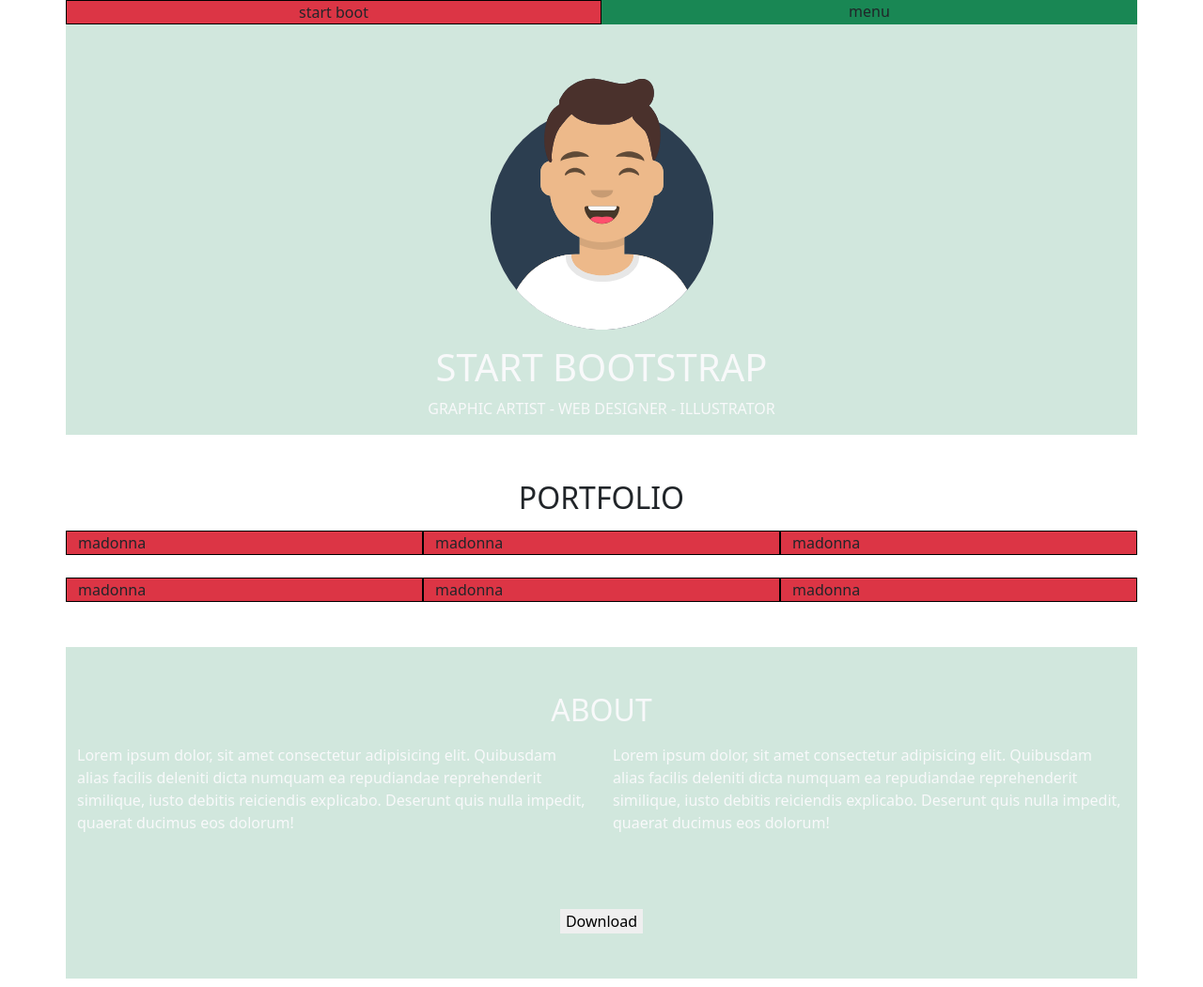
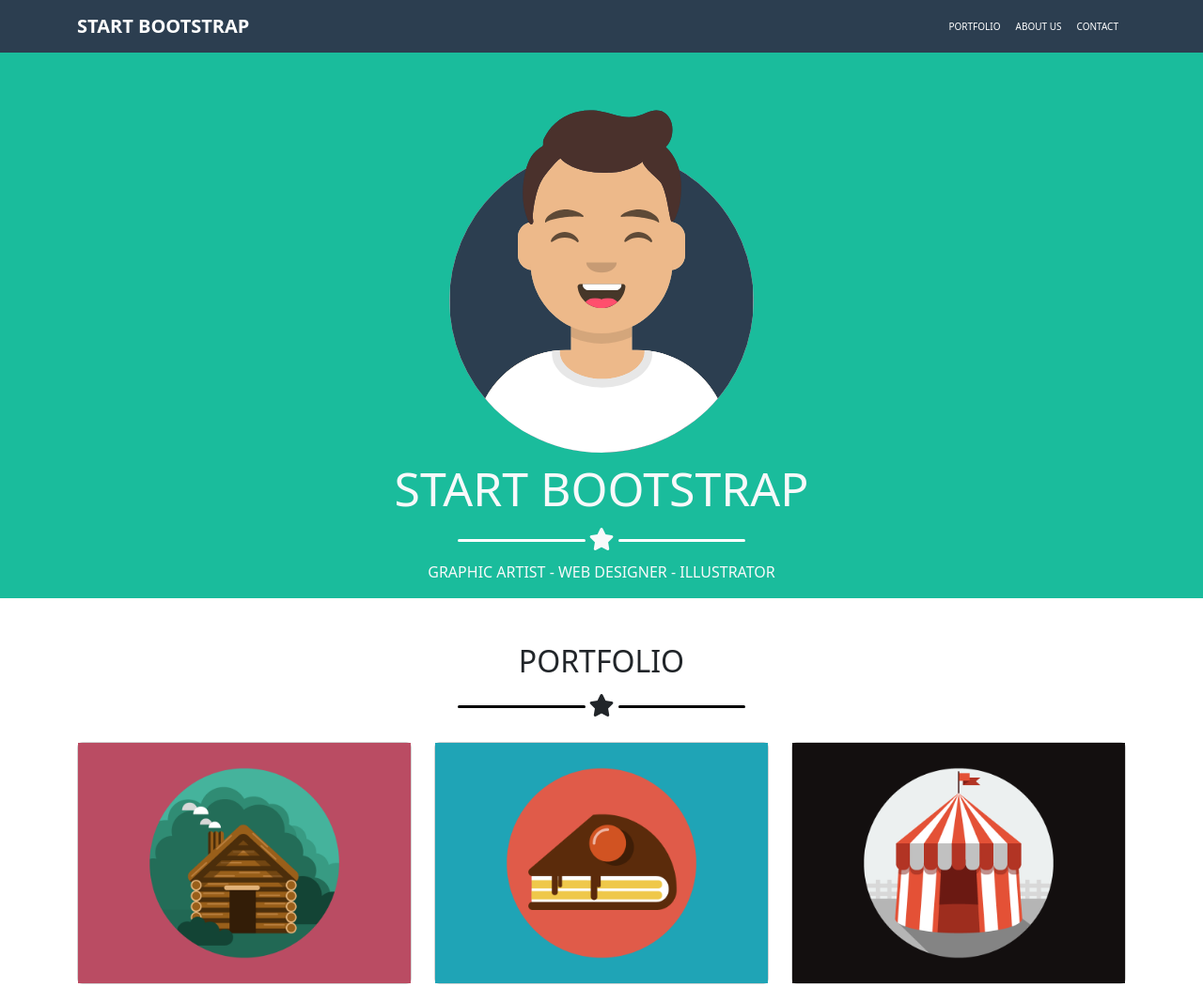
Before and after one commit to AlanDAmario/html-css-bootstrap-freelancer, a plain HTML site: page index.html in a window 1280 px wide. Shown: the top 1051 px of the page at 94% size. Drawn offline with nearby package versions, Linux system fonts and the light colour scheme.

Commit message:
[UPD] add jumbotron

```diff
--- /dev/null
+++ b/css/_partials/commons.css
@@ -0,0 +1,22 @@
+#header{
+    background-color: #2C3E50;
+}
+
+h1{
+    font-size: 50px;
+}
+#jumbotron, #about{
+    background-color: #1ABC9C;
+}
+
+#header li{
+    font-size: .625rem;
+}
+
+
+.line_stars{
+    border-width: 3px;
+    border-color:var(--star-color);
+    opacity: 1;
+    border-radius: 3px;
+}
--- /dev/null
+++ b/css/_partials/variables.css
@@ -0,0 +1,4 @@
+:root{
+    --star-color: white;
+    --bg-button:  #1ABC9C;
+}
--- a/css/style.css
+++ b/css/style.css
@@ -1,3 +1,6 @@
-ul li{
-    list-style-type: none;
-}
+/* ***PARTIALS*** */
+@import url('./_partials/commons.css');
+@import url('./_partials/variables.css');
+
+/* ****COMPONENT***** */
+@import url('./_partials/_partials_component/components.css');
--- a/index.html
+++ b/index.html
@@ -7,40 +7,105 @@
     <link href="https://cdn.jsdelivr.net/npm/bootstrap@5.3.3/dist/css/bootstrap.min.css" rel="stylesheet"
     integrity="sha384-QWTKZyjpPEjISv5WaRU9OFeRpok6YctnYmDr5pNlyT2bRjXh0JMhjY6hW+ALEwIH" crossorigin="anonymous">
     <link rel="stylesheet" href="./css/style.css">
+    <link rel="stylesheet" href="https://cdnjs.cloudflare.com/ajax/libs/font-awesome/6.5.2/css/all.min.css" integrity="sha512-SnH5WK+bZxgPHs44uWIX+LLJAJ9/2PkPKZ5QiAj6Ta86w+fsb2TkcmfRyVX3pBnMFcV7oQPJkl9QevSCWr3W6A==" crossorigin="anonymous" referrerpolicy="no-referrer" />
 </head>
 <body>
     <header>
+        <section id="header">
+            <nav class="navbar navbar-expand-lg text-uppercase ms-auto" data-bs-theme="dark">
                 <div class="container">
-            <div class="row ">
-                <div class="col-6 text-md-center bg-danger border border-black">start boot</div>
-                <div class="col-6 text-md-center text-sm-end bg-success border-black">menu</div>
+                    <a class="navbar-brand fw-bold" href="#">start bootstrap</a>
+                    <button class="navbar-toggler" type="button" data-bs-toggle="collapse" data-bs-target="#navbarNav" aria-controls="navbarNav" aria-expanded="false" aria-label="Toggle navigation">
+                        <span class="navbar-toggler-icon"></span>
+                    </button>
+                    <div class="collapse navbar-collapse" id="navbarNav">
+                        <ul class="navbar-nav ms-auto">
+                        <li class="nav-item">
+                            <a class="nav-link active" aria-current="page" href="#">portfolio</a>
+                        </li>
+                        <li class="nav-item">
+                            <a class="nav-link active" href="#">about us</a>
+                        </li>
+                        <li class="nav-item">
+                            <a class="nav-link active" href="#">contact</a>
+                        </li>
+                        </ul>
                     </div>
                 </div>
+            </nav>
+        </section>
     </header>
     <main>
-        <div class="container bg-success-subtle">
+        <section id="jumbotron">
+            <div class="container">
                 <div class="row justify-content-center">
-                <div class="col-3 mt-5">
+                    <div class="col-lg-4 col-sm-10 mt-5">
                         <img src="/img/avatar.svg" class="" alt="">
                     </div>
-                <div class="col-12 text-center text-light mt-3">
-                    <h1 class="h1 text-uppercase">start bootstrap</h1>
-                    <p class="text-uppercase">graphic artist - web designer - illustrator</p>
+                    <div class="col-12 text-center text-light mt-1">
+                        <h1 class=" text-uppercase my-1">start bootstrap</h1>
+                        <div class="m-auto d-flex">
+                            <div class="w-100 d-flex justify-content-end align-items-start me-lg-1 my-1">
+                                <hr class="w-25 line_stars ">
+                            </div>
+                            <i class="fas fa-star mt-2 fs-4"></i>
+                            <div class="w-100 ms-lg-1 my-1">
+                                <hr class="w-25 line_stars ">
+                            </div>
+                        </div>
+                        <p class="text-uppercase mb-3 ">graphic artist - web designer - illustrator</p>
                     </div>
                 </div>
             </div>
+        </section>
+        <section id="portfolio">
             <div class="container mb-5">
-                <h2 class="h2 text-uppercase text-center mt-5 mb-3 m-2">portfolio</h2>
-            <div class="row g-4">
-                <div class="col-12 col-md-6 col-lg-4 bg-danger border border-black">madonna</div>
-                <div class="col-12 col-md-6 col-lg-4 bg-danger border border-black">madonna</div>
-                <div class="col-12 col-md-6 col-lg-4 bg-danger border border-black">madonna</div>
-                <div class="col-12 col-md-6 col-lg-4 bg-danger border border-black">madonna</div>
-                <div class="col-12 col-md-6 col-lg-4 bg-danger border border-black">madonna</div>
-                <div class="col-12 col-md-6 col-lg-4 bg-danger border border-black">madonna</div>
+                    <h2 class="h2 text-uppercase text-center mt-5">portfolio</h2>
+                    <div class="m-auto d-flex mb-3"  style="--star-color:black;">
+                        <div class="w-100 d-flex justify-content-end align-items-start me-lg-1 my-1">
+                            <hr class="w-25 line_stars" >
+                        </div>
+                        <i class="fas fa-star mt-2 fs-4"></i>
+                        <div class="w-100 ms-lg-1 my-1">
+                            <hr class="w-25 line_stars">
                         </div>
                     </div>
-        <div class="container bg-success-subtle text-light mt-5">
+                <div class="row row-cols-1 row-cols-lg-2 row-cols-xl-3 g-4">
+                    <div class="col">
+                        <div class="card">
+                            <img src="./img/cabin.png" alt="img">
+                        </div>
+                    </div>
+                    <div class="col">
+                        <div class="card">
+                            <img src="./img/cake.png" alt="img">
+                        </div>
+                    </div>
+                    <div class="col">
+                        <div class="card">
+                            <img src="./img/circus.png" alt="img">
+                        </div>
+                    </div>
+                    <div class="col">
+                        <div class="card">
+                            <img src="./img/game.png" alt="img">
+                        </div>
+                    </div>
+                    <div class="col">
+                        <div class="card">
+                            <img src="./img/safe.png" alt="img">
+                        </div>
+                    </div>
+                    <div class="col">
+                        <div class="card">
+                            <img src="./img/submarine.png" alt="img">
+                        </div>
+                    </div>
+                </div>
+            </div>
+        </section>
+        <section id="about">
+            <div class="container text-light mt-5">
                 <div class="row">
                     <div class="col-12">
                         <h2 class="h2 text-uppercase text-center mt-5 mb-3 m-2">about</h2>
@@ -60,6 +125,7 @@
                     </div>
                 </div>
             </div>
+        </section>
         <div class="container">
             <div class="row">
                 <div class="col-12">
@@ -72,19 +138,22 @@
                     <li>Message</li>
                 </ul>
                 <div class="col-12 mt-5 mb-5">
+                    <div class="about_button">
                         <input type="button" class="border-0" value="Send">
+                    </div>
                 </div>
             </div>
         </div>
     </main>
     <footer>
-        <div class="container bg-primary-subtle">
-            <div class="row">
+        <div class="container">
+            <div class="row text-light">
                 <div class="col-12 col-md-4">Location</div>
                 <div class="col-12 col-md-4">Around the web</div>
                 <div class="col-12 col-md-4">About freelancer</div>
             </div>
         </div>
     </footer>
+
 </body>
 </html>
```
Also changed, not shown: css/_partials/_partials_component/components.css (added). Lines whose indentation alone changed are shown as unchanged.
